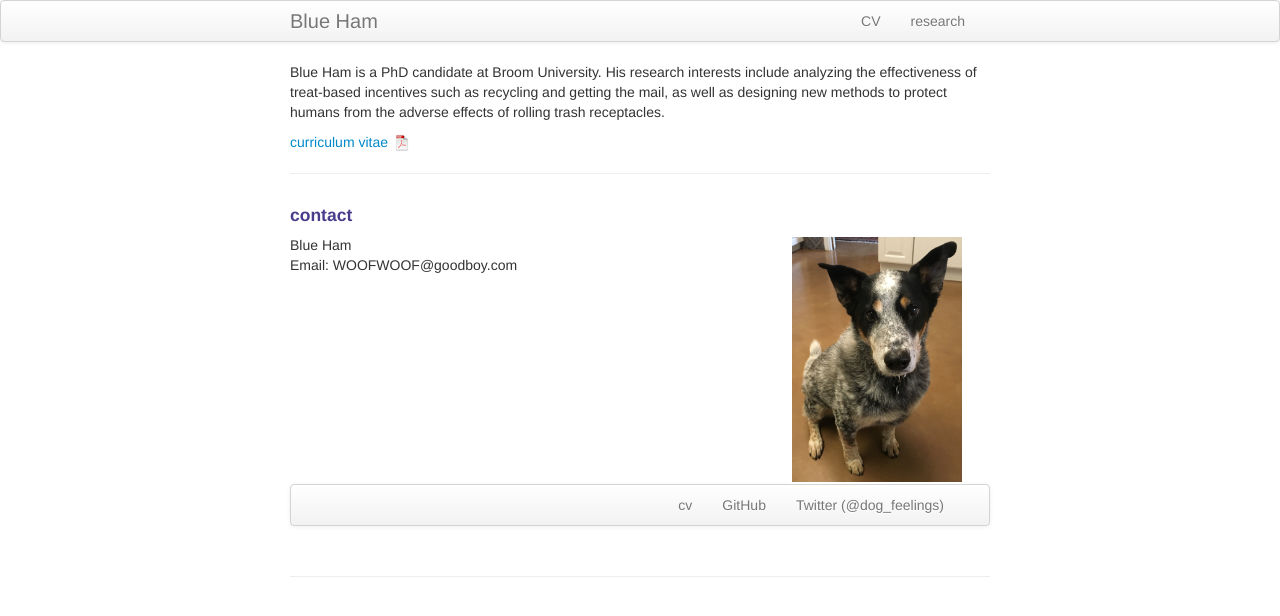
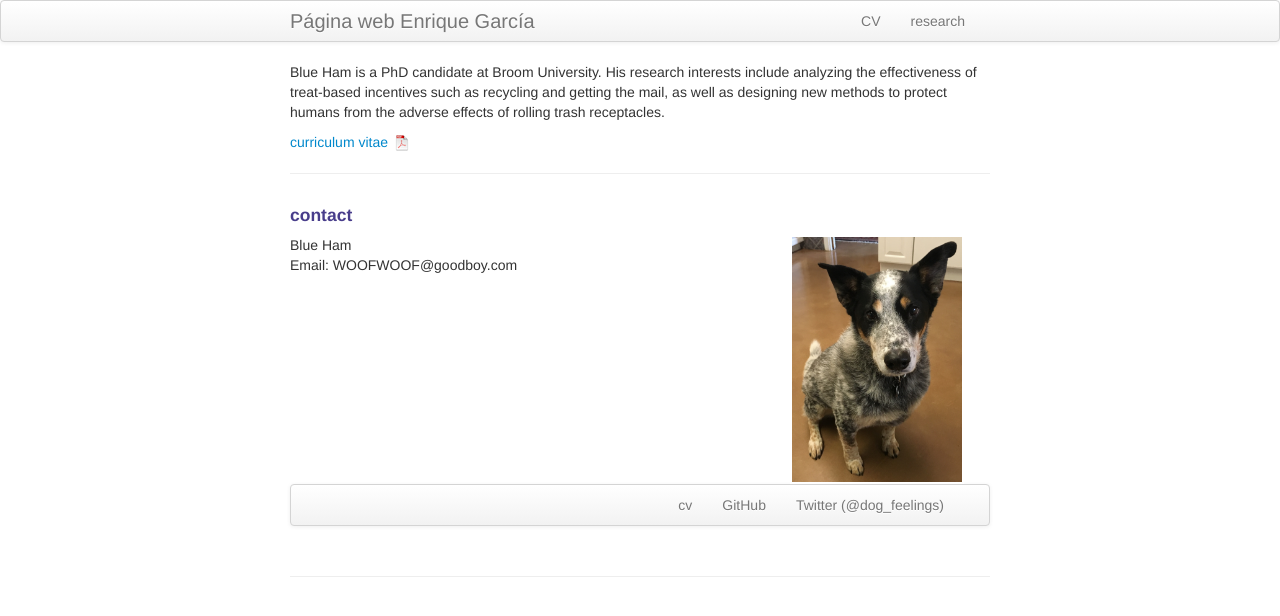
Before and after one commit to enriGarcia/enriGarcia.github.io, a Jekyll site: the page built from index.md, in a window 1280 px wide. Shown: the top 616 px of the page. Built offline with Jekyll 4.4.1, drawn with Linux system fonts in a browser that asks for light colours.

Commit message:
actualizacion del sitio

```diff
--- a/_config.yml
+++ b/_config.yml
@@ -8,11 +8,11 @@
 # Themes are encouraged to use these universal variables
 # so be sure to set them if your theme uses them.
 #
-title : Blue Ham
+title : Página web Enrique García
 author :
-  name : Marisa Carlos
+  name : Enrique García Trinidad
   email : mbc96@cornell.edu
-  github : mbcarlos
+  github : enriGarcia
   twitter : MarisaBriCarlos
 
 production_url : http://marisabriana.github.io
```
